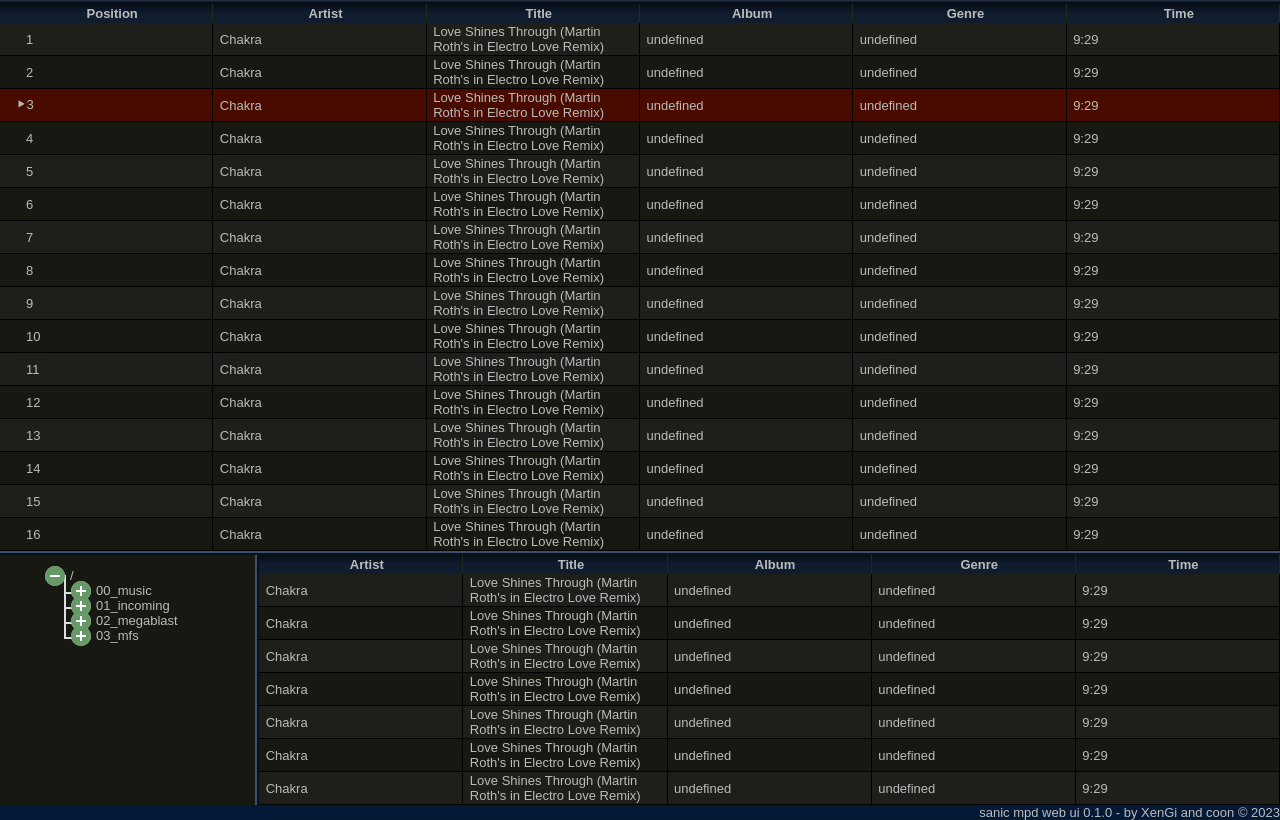
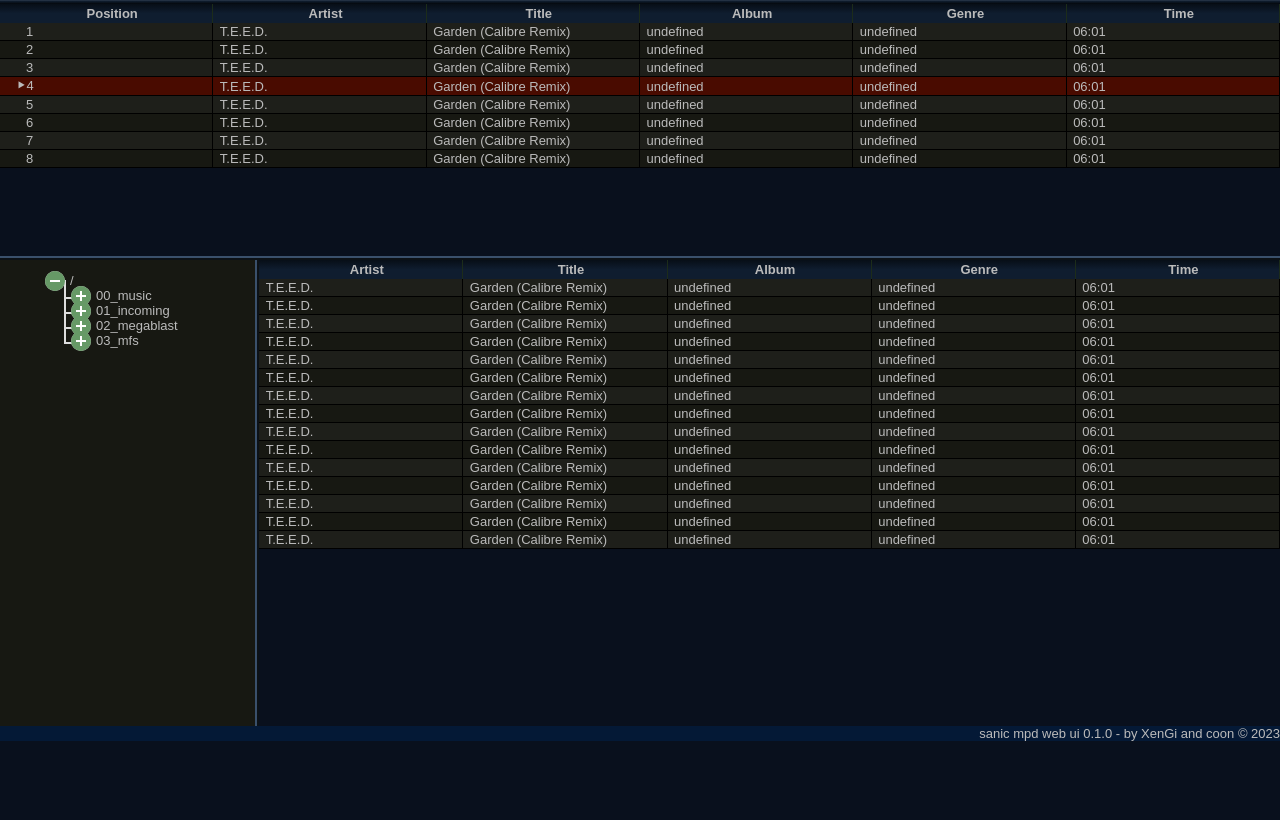
Before and after one commit to cccb/sanic, a plain HTML site: page static/flexbox/index.html in a window 1280 px wide. Shown: the part 59-879 px from the top of the page. After the commit the page ends 800 px from the top, so only its background shows below. Drawn offline with Linux system fonts and the light colour scheme.

Commit message:
static: generate queue + playlist sample data via javascript

```diff
--- a/static/flexbox/index.html
+++ b/static/flexbox/index.html
@@ -84,136 +84,7 @@
             <th>Time</th>
           </tr>
         </thead>
-        <tbody>
-          <tr id="$queue-id">
-            <td>1</td>
-            <td>Chakra</td>
-            <td>Love Shines Through (Martin Roth's in Electro Love Remix)</td>
-            <td>undefined</td>
-            <td>undefined</td>
-            <td>9:29</td>
-          </tr>
-          <tr>
-            <td>2</td>
-            <td>Chakra</td>
-            <td>Love Shines Through (Martin Roth's in Electro Love Remix)</td>
-            <td>undefined</td>
-            <td>undefined</td>
-            <td>9:29</td>
-          </tr>
-          <tr class="playing">
-            <td>3</td>
-            <td>Chakra</td>
-            <td>Love Shines Through (Martin Roth's in Electro Love Remix)</td>
-            <td>undefined</td>
-            <td>undefined</td>
-            <td>9:29</td>
-          </tr>
-          <tr>
-            <td>4</td>
-            <td>Chakra</td>
-            <td>Love Shines Through (Martin Roth's in Electro Love Remix)</td>
-            <td>undefined</td>
-            <td>undefined</td>
-            <td>9:29</td>
-          </tr>
-          <tr>
-            <td>5</td>
-            <td>Chakra</td>
-            <td>Love Shines Through (Martin Roth's in Electro Love Remix)</td>
-            <td>undefined</td>
-            <td>undefined</td>
-            <td>9:29</td>
-          </tr>
-          <tr>
-            <td>6</td>
-            <td>Chakra</td>
-            <td>Love Shines Through (Martin Roth's in Electro Love Remix)</td>
-            <td>undefined</td>
-            <td>undefined</td>
-            <td>9:29</td>
-          </tr>
-          <tr>
-            <td>7</td>
-            <td>Chakra</td>
-            <td>Love Shines Through (Martin Roth's in Electro Love Remix)</td>
-            <td>undefined</td>
-            <td>undefined</td>
-            <td>9:29</td>
-          </tr>
-          <tr>
-            <td>8</td>
-            <td>Chakra</td>
-            <td>Love Shines Through (Martin Roth's in Electro Love Remix)</td>
-            <td>undefined</td>
-            <td>undefined</td>
-            <td>9:29</td>
-          </tr>
-          <tr>
-            <td>9</td>
-            <td>Chakra</td>
-            <td>Love Shines Through (Martin Roth's in Electro Love Remix)</td>
-            <td>undefined</td>
-            <td>undefined</td>
-            <td>9:29</td>
-          </tr>
-          <tr>
-            <td>10</td>
-            <td>Chakra</td>
-            <td>Love Shines Through (Martin Roth's in Electro Love Remix)</td>
-            <td>undefined</td>
-            <td>undefined</td>
-            <td>9:29</td>
-          </tr>
-          <tr>
-            <td>11</td>
-            <td>Chakra</td>
-            <td>Love Shines Through (Martin Roth's in Electro Love Remix)</td>
-            <td>undefined</td>
-            <td>undefined</td>
-            <td>9:29</td>
-          </tr>
-          <tr>
-            <td>12</td>
-            <td>Chakra</td>
-            <td>Love Shines Through (Martin Roth's in Electro Love Remix)</td>
-            <td>undefined</td>
-            <td>undefined</td>
-            <td>9:29</td>
-          </tr>
-          <tr>
-            <td>13</td>
-            <td>Chakra</td>
-            <td>Love Shines Through (Martin Roth's in Electro Love Remix)</td>
-            <td>undefined</td>
-            <td>undefined</td>
-            <td>9:29</td>
-          </tr>
-          <tr>
-            <td>14</td>
-            <td>Chakra</td>
-            <td>Love Shines Through (Martin Roth's in Electro Love Remix)</td>
-            <td>undefined</td>
-            <td>undefined</td>
-            <td>9:29</td>
-          </tr>
-          <tr>
-            <td>15</td>
-            <td>Chakra</td>
-            <td>Love Shines Through (Martin Roth's in Electro Love Remix)</td>
-            <td>undefined</td>
-            <td>undefined</td>
-            <td>9:29</td>
-          </tr>
-          <tr>
-            <td>16</td>
-            <td>Chakra</td>
-            <td>Love Shines Through (Martin Roth's in Electro Love Remix)</td>
-            <td>undefined</td>
-            <td>undefined</td>
-            <td>9:29</td>
-          </tr>
-        </tbody>
+        <tbody id="queue-table-body"></tbody>
       </table>
     </div>
     <div id="controls_bottom">
@@ -278,57 +149,7 @@
               <th>Time</th>
             </tr>
           </thead>
-          <tbody>
-            <tr>
-              <td>Chakra</td>
-              <td>Love Shines Through (Martin Roth's in Electro Love Remix)</td>
-              <td>undefined</td>
-              <td>undefined</td>
-              <td>9:29</td>
-            </tr>
-            <tr>
-              <td>Chakra</td>
-              <td>Love Shines Through (Martin Roth's in Electro Love Remix)</td>
-              <td>undefined</td>
-              <td>undefined</td>
-              <td>9:29</td>
-            </tr>
-            <tr>
-              <td>Chakra</td>
-              <td>Love Shines Through (Martin Roth's in Electro Love Remix)</td>
-              <td>undefined</td>
-              <td>undefined</td>
-              <td>9:29</td>
-            </tr>
-            <tr>
-              <td>Chakra</td>
-              <td>Love Shines Through (Martin Roth's in Electro Love Remix)</td>
-              <td>undefined</td>
-              <td>undefined</td>
-              <td>9:29</td>
-            </tr>
-            <tr>
-              <td>Chakra</td>
-              <td>Love Shines Through (Martin Roth's in Electro Love Remix)</td>
-              <td>undefined</td>
-              <td>undefined</td>
-              <td>9:29</td>
-            </tr>
-            <tr>
-              <td>Chakra</td>
-              <td>Love Shines Through (Martin Roth's in Electro Love Remix)</td>
-              <td>undefined</td>
-              <td>undefined</td>
-              <td>9:29</td>
-            </tr>
-            <tr>
-              <td>Chakra</td>
-              <td>Love Shines Through (Martin Roth's in Electro Love Remix)</td>
-              <td>undefined</td>
-              <td>undefined</td>
-              <td>9:29</td>
-            </tr>
-          </tbody>
+          <tbody id="playlist-table-body"></tbody>
         </table>
       </div>
     </div>
--- a/static/flexbox/sanic.js
+++ b/static/flexbox/sanic.js
@@ -0,0 +1,34 @@
+document.addEventListener('DOMContentLoaded', function() {
+  function fillTable(withPositionColumn, tableBodyElementName, numElements, playingIndex) {
+    for (let i = 0; i < numElements; i++) {
+      let trElem = "";
+      let positionColumn = "";
+
+      if (i == playingIndex)
+        trElem += `<tr class="playing">`;
+      else
+        trElem += `<tr>`;
+
+      if (withPositionColumn)
+        positionColumn += `<td>${i + 1}</td>`
+
+      let exampleTableEntry =
+      `                                 \
+      ${trElem}                         \
+        ${positionColumn}               \
+        <td>T.E.E.D.</td>               \
+        <td>Garden (Calibre Remix)</td> \
+        <td>undefined</td>              \
+        <td>undefined</td>              \
+        <td>06:01</td>                  \
+      </tr>                             \
+      `
+
+      tableBodyElement = document.getElementById(tableBodyElementName);
+      tableBodyElement.innerHTML += exampleTableEntry;
+    }
+  }
+
+  fillTable(true, "queue-table-body", 8, 3);
+  fillTable(false, "playlist-table-body", 15, -1);
+});
```
